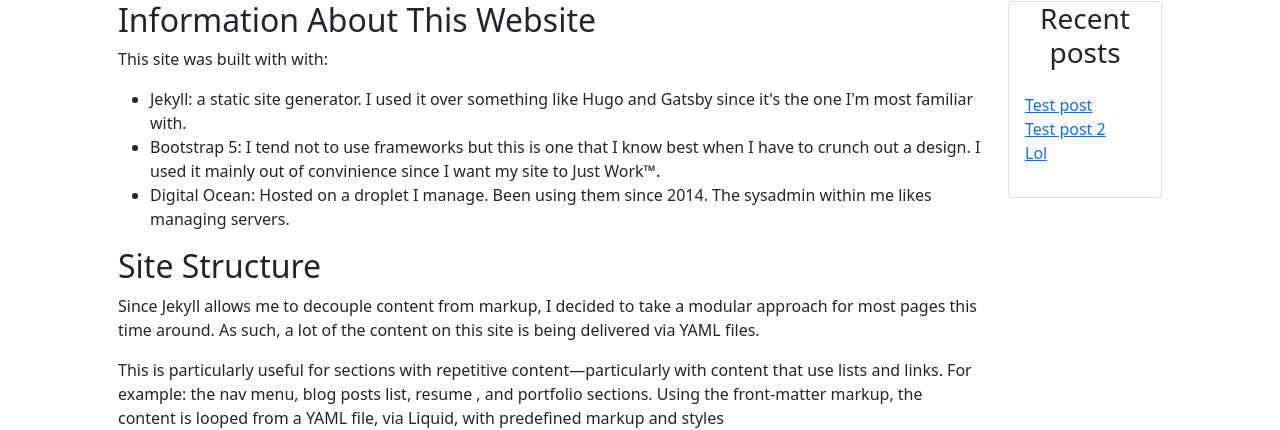
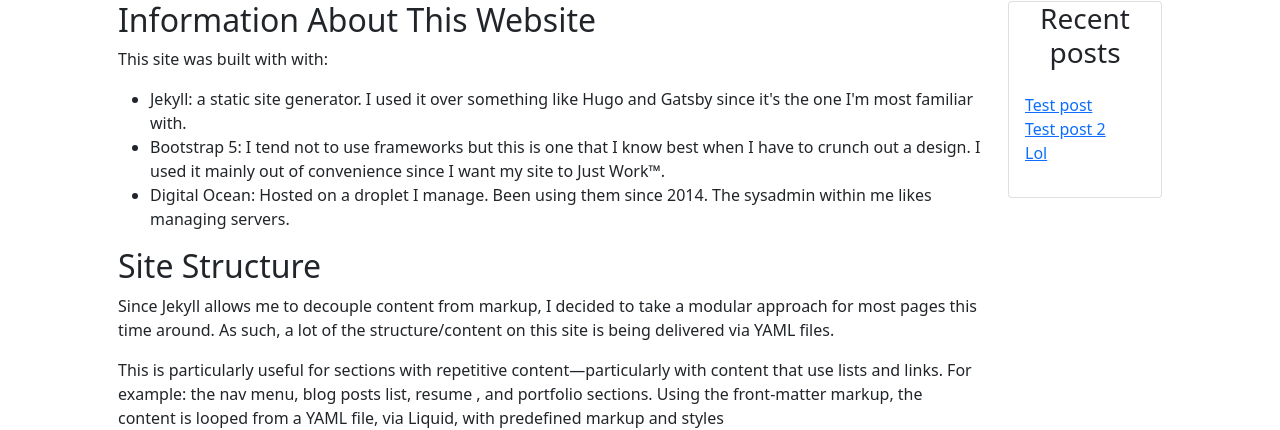
Before and after one commit to subsevenx/jekyll-subseven.io, a Jekyll site: the page built from about.html, in a window 1280 px wide. Shown: the part 103-533 px from the top of the page. Built offline with Jekyll 4.4.1, drawn with Linux system fonts in a browser that asks for light colours.

Commit message:
Spell check and added clarification

```diff
--- a/about.html
+++ b/about.html
@@ -9,7 +9,7 @@ title: "about"
     <ul>
     <li>Jekyll: a static site generator. I used it over something like Hugo and Gatsby since it's the one I'm most familiar with. </li>
     <li>Bootstrap 5: I tend not to use frameworks but this is one that I know best when I have to crunch out a design.
-    I used it mainly out of convinience since I want my site to Just Work™.</li>
+    I used it mainly out of convenience since I want my site to Just Work™.</li>
     <li>Digital Ocean: Hosted on a droplet I manage. Been using them since 2014. The sysadmin within me likes managing servers.</li>
     </ul>
 </section>
@@ -17,7 +17,7 @@ title: "about"
 <section>
     <h2> Site Structure</h2>
     <p> Since Jekyll allows me to decouple content from markup, I decided to take a modular approach for most pages this time around.
-    As such, a lot of the content on this site is being delivered via YAML files. </p>
+    As such, a lot of the structure/content on this site is being delivered via YAML files. </p>
     <p> This is particularly useful for sections with repetitive content—particularly with content that use lists and links.
     For example: the nav menu, blog posts list, resume , and portfolio sections.
     Using the front-matter markup, the content is looped from a YAML file, via Liquid, with predefined markup and styles</p>
```
